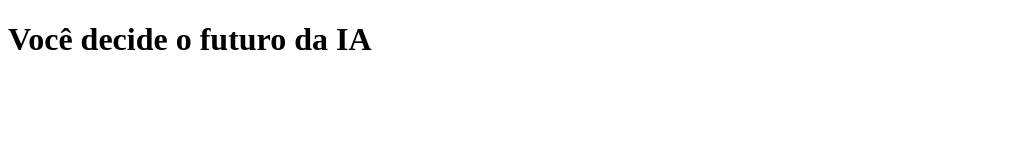
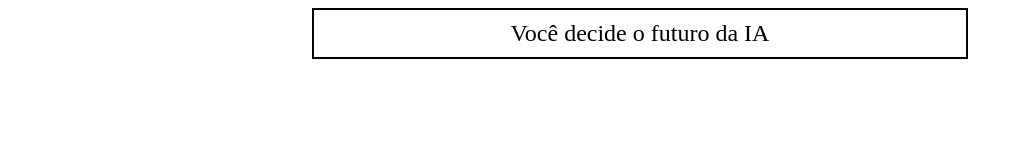
Before and after one commit to angeloruth/MISSAO-IA, a plain HTML site: page index.html in a window 1280 px wide. Shown: the whole page, without its empty margins (0-1023 px from the left). Drawn offline with Linux system fonts and the light colour scheme.

Commit message:
Update index.html

```diff
--- a/index.html
+++ b/index.html
@@ -3,16 +3,22 @@
 <head>
     <meta charset="UTF-8">
     <meta name="viewport" content="width=device-width, initial-scale=1.0">
-    <title>Você decide o futuro da IA</title>
-    <link rel="stylesheet" href="styles.css">
+    <title>Título emoldurado</title>
+    <style>
+        /* Estilos CSS para o título emoldurado */
+        .title-frame {
+            text-align: center;
+            border: 2px solid #000;
+            padding: 10px;
+            width: 50%;
+            margin: 0 auto;
+            font-size: 24px;
+        }
+    </style>
 </head>
-  <body>
-    <div class=”caixa-principal”>
-    <h1>Você decide o futuro da IA</h1>
-    <div class=”caixa-perguntas”></div>
-    <div class=”caixa-alternativas”></div>
-    <div class=”caixa-resultado”>
-    <p class=”texto-resultado”></p>
+<body>
+    <div class="title-frame">
+        Você decide o futuro da IA
     </div>
-  </div>
 </body>
+</html>
```
